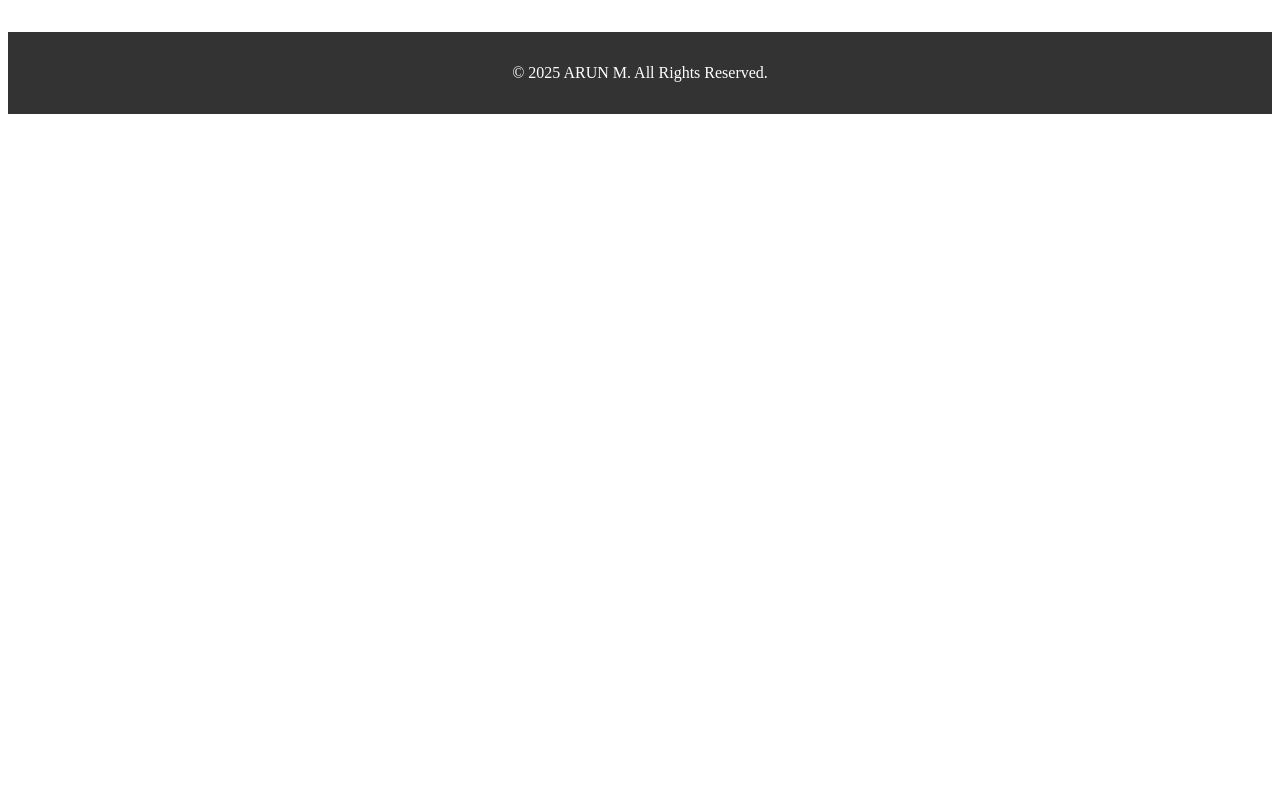
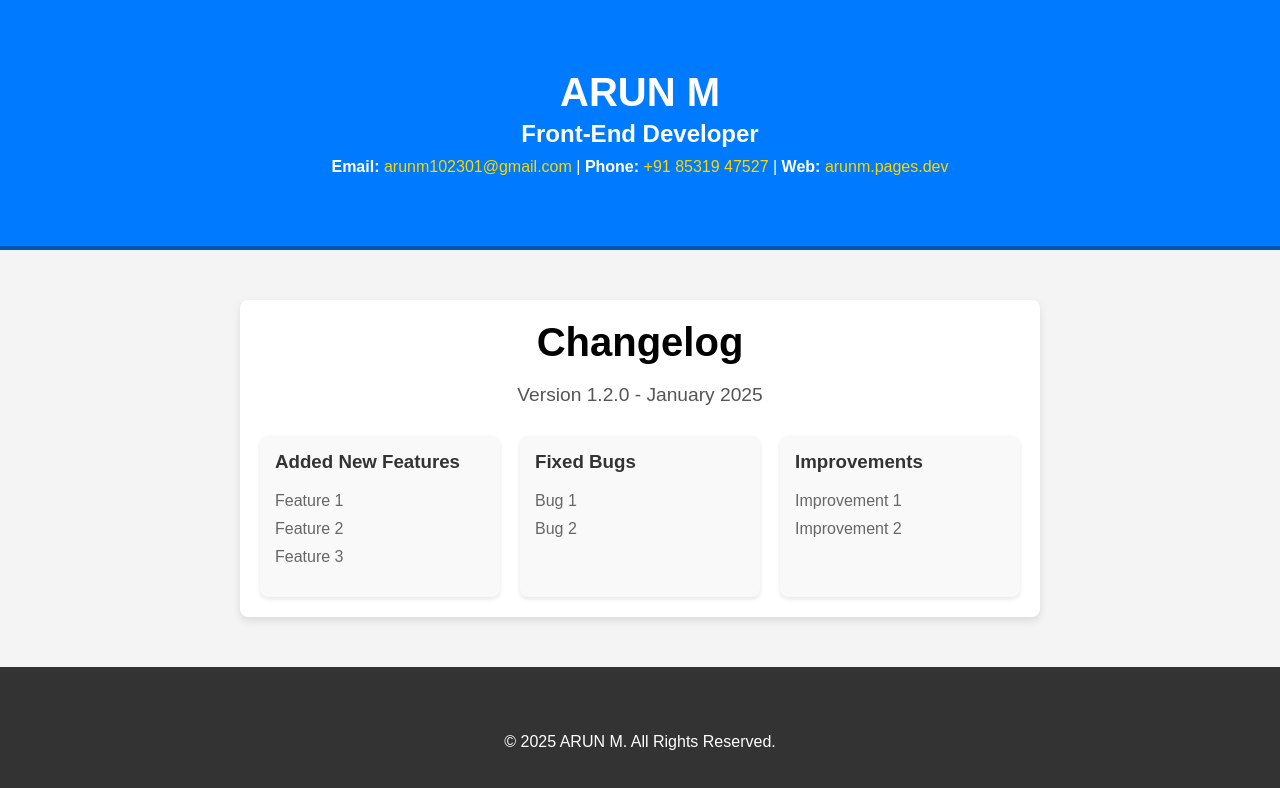
Before and after one commit to ARUN-M-BE/Changelog, a plain HTML site: page index.html in a window 1280 px wide. Drawn offline with Linux system fonts and the light colour scheme.

Commit message:
add more

```diff
--- a/assets/style.css
+++ b/assets/style.css
@@ -1,4 +1,145 @@
 
+/* General styles */
+body {
+    font-family: Arial, sans-serif;
+    margin: 0;
+    padding: 0;
+    background-color: #f4f4f4;
+  }
+  .container {
+    width: 90%;
+    max-width: 800px;
+    margin: 50px auto;
+}
+
+/* Header */
+header {
+    background-color: #007bff;
+    color: white;
+    padding: 20px;
+    text-align: center;
+    border-bottom: 4px solid #0056b3;
+}
+
+header h1 {
+    font-size: 2.5rem;
+    margin: 0;
+}
+
+header h2 {
+    font-size: 1.5rem;
+    margin: 5px 0;
+}
+
+header p {
+    margin: 10px 0 0;
+    font-size: 1rem;
+}
+
+header a {
+    color: #ffd700;
+    text-decoration: none;
+}
+
+  .changelog-container {
+    max-width: 1200px;
+    margin: 0 auto;
+    padding: 20px;
+    background-color: #fff;
+    border-radius: 8px;
+    box-shadow: 0 4px 8px rgba(0, 0, 0, 0.1);
+  }
+
+  .changelog-header {
+    text-align: center;
+    margin-bottom: 30px;
+  }
+
+  .changelog-header h1 {
+    font-size: 2.5em;
+    margin: 0;
+  }
+
+  .changelog-header p {
+    font-size: 1.2em;
+    color: #555;
+  }
+
+  .changelog-items {
+    display: grid;
+    grid-template-columns: repeat(3, 1fr);
+    gap: 20px;
+  }
+
+  .changelog-item {
+    background-color: #f9f9f9;
+    padding: 15px;
+    border-radius: 8px;
+    box-shadow: 0 2px 4px rgba(0, 0, 0, 0.1);
+  }
+
+  .changelog-item h3 {
+    margin-top: 0;
+    color: #333;
+  }
+
+  .changelog-item ul {
+    list-style-type: none;
+    padding-left: 0;
+  }
+
+  .changelog-item ul li {
+    margin-bottom: 10px;
+    color: #666;
+  }
+
+  /* Responsive styles */
+  @media (max-width: 768px) {
+    .changelog-items {
+      grid-template-columns: 1fr;
+    }
+
+    .changelog-header h1 {
+      font-size: 2em;
+    }
+
+    .changelog-header p {
+      font-size: 1em;
+    }
+  }
+
+  @media (max-width: 480px) {
+    .changelog-container {
+      padding: 10px;
+    }
+
+    .changelog-header h1 {
+      font-size: 1.8em;
+    }
+
+    .changelog-header p {
+      font-size: 0.9em;
+    }
+  }
+
+  /* Responsive Design */
+@media (max-width: 768px) {
+    header h1 {
+        font-size: 2rem;
+    }
+
+    header h2 {
+        font-size: 1.2rem;
+    }
+
+    main h2 {
+        font-size: 1.2rem;
+    }
+
+    header p, footer p {
+        font-size: 0.9rem;
+    }
+}
 
 
 /* Footer */
--- a/index.html
+++ b/index.html
@@ -38,6 +38,48 @@
             <p class="browsehappy">You are using an <strong>outdated</strong> browser. Please <a href="#">upgrade your browser</a> to improve your experience.</p>
         <![endif]-->
 
+    <header>
+        <div class="container">
+            <h1>ARUN M</h1>
+            <h2>Front-End Developer</h2>
+            <p><strong>Email:</strong> <a href="mailto:arunm102301@gmail.com">arunm102301@gmail.com</a> |
+                <strong>Phone:</strong> <a href="tel:+918531947527">+91 85319 47527</a> |
+                <strong>Web:</strong> <a href="https://arunm.pages.dev" target="_blank">arunm.pages.dev</a>
+            </p>
+        </div>
+    </header>
+    <main class="container">
+        <div class="changelog-container ">
+            <div class="changelog-header">
+                <h1>Changelog</h1>
+                <p>Version 1.2.0 - January 2025</p>
+            </div>
+            <div class="changelog-items">
+                <div class="changelog-item">
+                    <h3>Added New Features</h3>
+                    <ul>
+                        <li>Feature 1</li>
+                        <li>Feature 2</li>
+                        <li>Feature 3</li>
+                    </ul>
+                </div>
+                <div class="changelog-item">
+                    <h3>Fixed Bugs</h3>
+                    <ul>
+                        <li>Bug 1</li>
+                        <li>Bug 2</li>
+                    </ul>
+                </div>
+                <div class="changelog-item">
+                    <h3>Improvements</h3>
+                    <ul>
+                        <li>Improvement 1</li>
+                        <li>Improvement 2</li>
+                    </ul>
+                </div>
+            </div>
+        </div>
+    </main>
 
     <footer>
         <div class="container">
```
Lines whose indentation alone changed are shown as unchanged.
